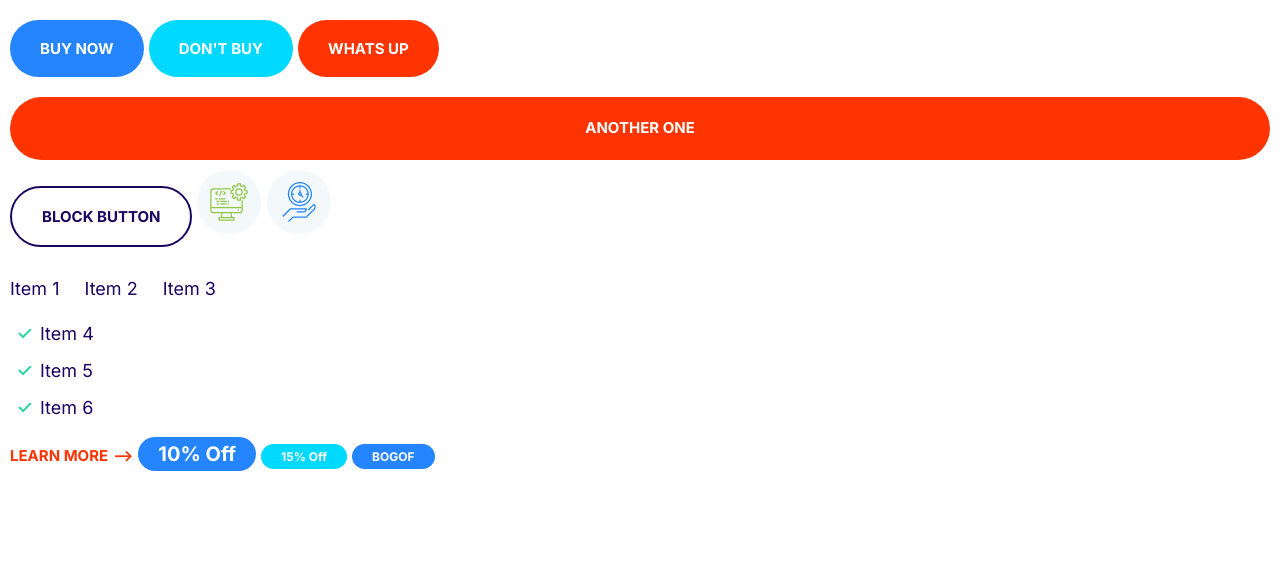
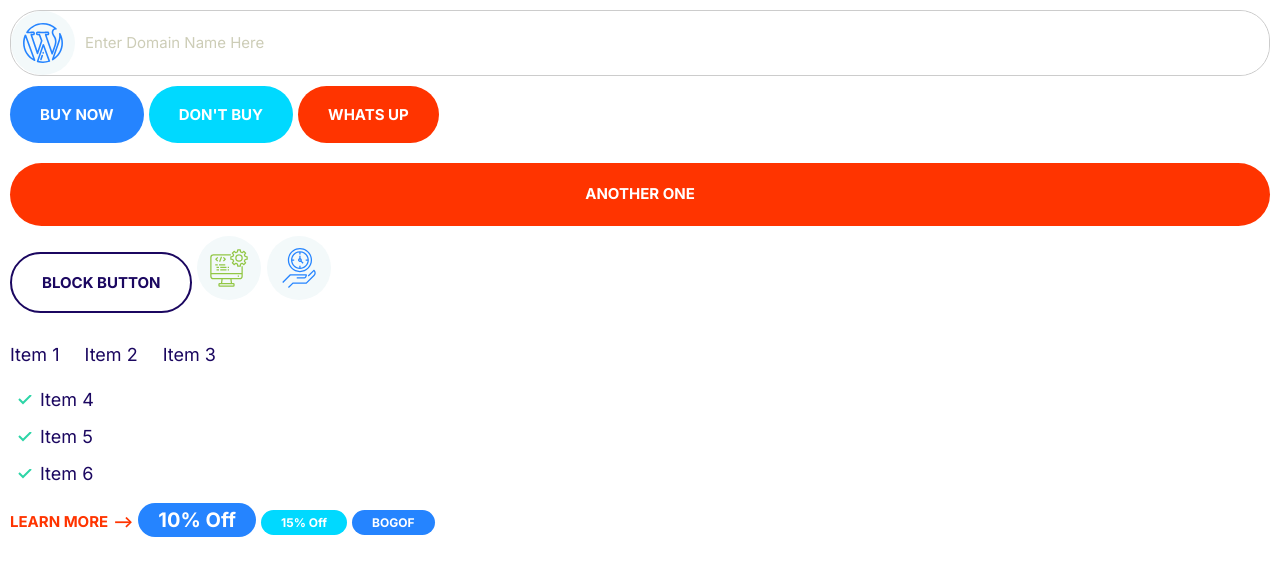
Before and after one commit to Cliff1967/Cliff_test, a plain HTML site: page index.html in a window 1280 px wide. Drawn offline with Linux system fonts and the light colour scheme.

Commit message:
defined input components

```diff
--- a/css/Styles.css
+++ b/css/Styles.css
@@ -4,12 +4,14 @@ html {
   font-size: 62.5%;
 }
 :root {
+  --color-accent: #ff3400;
+  --color-body: #918ca4;
+  --color-border: #ccc;
+  --color-headings: #1b0760;
+  --color-ix-green: #92c745;
   --color-primary: #2584ff;
   --color-secondary: #00d9ff;
-  --color-accent: #ff3400;
-  --color-ix-green: #92c745;
-  --color-headings: #1b0760;
-  --color-body: #918ca4;
+  --border-radius: 30px;
 }
 *,
 *::after,
@@ -139,6 +141,9 @@ a {
 .icon--primary {
   fill: var(--color-primary);
 }
+.icon--accent {
+  fill: var(--color-accent);
+}
 .icon-container {
   background: #f3f9fa;
   width: 64px;
@@ -201,3 +206,34 @@ a {
     font-size: 1.5rem;
   }
 }
+/*-----INPUTS-----*/
+.input {
+  border-radius: var(--border-radius);
+  border: 1px solid var(--color-border);
+  color: var(--color-headings);
+  font-size: 2rem;
+  outline: 0;
+  padding: 1.5rem 3.5rem;
+}
+::placeholder {
+  color: #cdcdb7;
+}
+.input-group {
+  border: 1px solid var(--color-border);
+  border-radius: var(--border-radius);
+  display: flex;
+}
+.input-group .input {
+  border: 0;
+  flex-grow: 1;
+  padding: 1rem 1rem;
+}
+.input-group .btn {
+  margin: 4px;
+}
+
+@media screen and (min-width: 1024px) {
+  .input {
+    font-size: 1.5rem;
+  }
+}
--- a/index.html
+++ b/index.html
@@ -15,12 +15,25 @@
     <link rel="stylesheet" href="css/Styles.css" />
   </head>
   <body>
+    <!--INPUTS Compenent-->
+    <div class="input-group">
+      <!-- <button class="btn btn--accent">Search</button> -->
+      <span class="icon-container">
+        <svg class="icon icon--primary">
+          <use xlink:href="images/sprite.svg#wordpress">Computer</use>
+        </svg>
+      </span>
+       <input type="text" class="input" placeholder="Enter Domain Name Here" />
+    </div>
+
+
       <!--Buttons-->
       <button class="btn btn--primary">Buy Now</button>
       <button class="btn btn--secondary">Don't buy</button>
       <button class="btn btn--accent">Whats Up</button>
       <a href="#" class="btn btn--accent btn--block">Another one</a>
       <button class="btn btn--outline">Block Button</button>
+    </div>
     <!---Icons-->
     <span class="icon-container">
       <svg class="icon icon--green">
@@ -32,6 +45,7 @@
         <use xlink:href="images/sprite.svg#clock"></use>
       </svg>
     </span>
+    <div>
       <!--Lists in line-->
       <ul class="list list--inline">
         <li class="list__item">Item 1</li>
@@ -44,6 +58,7 @@
         <li class="list__item">Item 5</li>
         <li class="list__item">Item 6</li>
       </ul>
+    </div>
     <!--Links -->
     <a href="#" class="link-arrow">Learn More</a>
     <!--Badges different sizes-->
```
Also changed, not shown: Components/icons.html (+5 -0 lines), Components/inputs.html (added, +18 -0 lines). Lines whose indentation alone changed are shown as unchanged.
